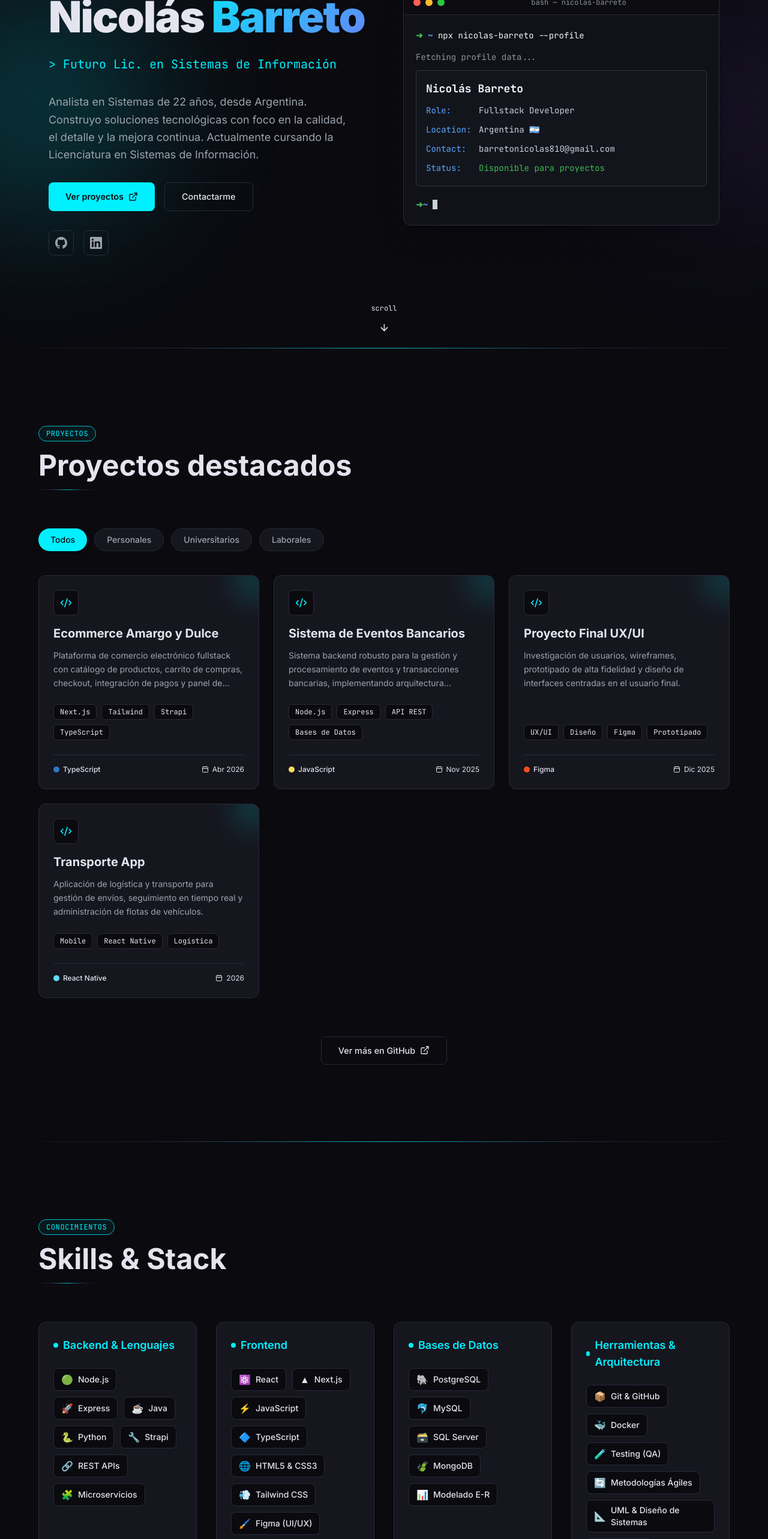
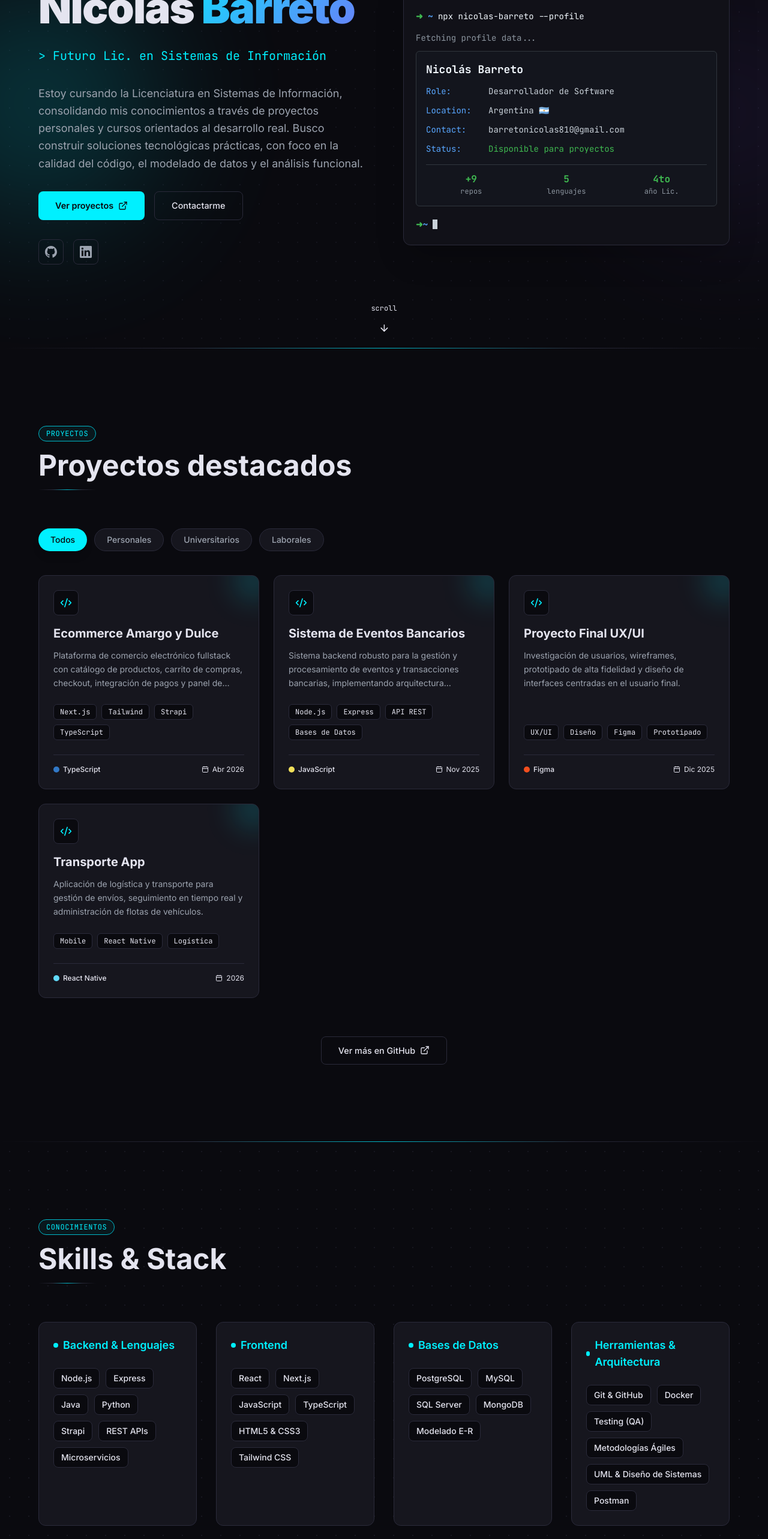
Before and after one commit to NicolasBarreto79/mi-portafolio, a Next.js app: page / in a window 1280 px wide. Shown: the part 220-2786 px from the top of the page at 60% size. Built offline with nearby package versions, Linux system fonts and the light colour scheme.

Commit message:
feat: mejorar perfil - terminal role, sobre mi con edad, skills sin emojis y metricas github

```diff
--- a/src/components/About.tsx
+++ b/src/components/About.tsx
@@ -22,10 +22,10 @@ export default function About() {
           <ScrollReveal direction="left">
             <div className="space-y-6">
               <p className="text-lg md:text-xl leading-relaxed" style={{ color: "var(--color-text-primary)" }}>
-                Soy de Argentina, Entre Ríos, Concepción del Uruguay. Soy <strong style={{ color: "var(--color-accent)" }}>Desarrollador de Software, Base de Datos, Gestión y Análisis Funcional</strong>.
+                Tengo 22 años y soy de Concepción del Uruguay, Entre Ríos, Argentina. Actualmente curso el cuarto año de la <strong style={{ color: "var(--color-accent)" }}>Licenciatura en Sistemas de Información</strong>, con orientación en desarrollo de software, bases de datos y análisis funcional.
               </p>
               <p className="text-base md:text-lg leading-relaxed" style={{ color: "var(--color-text-secondary)" }}>
-                Me apasiona el desarrollo de software y la resolución de problemas a través del código. Siempre busco aprender nuevas tecnologías, perfeccionar mis habilidades y construir soluciones tecnológicas eficientes, robustas y centradas en la experiencia del usuario.
+                Consolido mis conocimientos a través de proyectos personales y cursos orientados al desarrollo real. Me interesa construir soluciones tecnológicas prácticas, con foco en la calidad del código, el modelado de datos y la eficiencia del sistema.
               </p>
             </div>
           </ScrollReveal>
--- a/src/components/Hero.tsx
+++ b/src/components/Hero.tsx
@@ -66,8 +66,8 @@ export default function Hero() {
               </span>
             </div>
 
-            <p className="text-base md:text-lg max-w-lg mb-8 leading-relaxed" style={{ color: "var(--color-text-secondary)" }}>
-              Analista en Sistemas de 22 años, desde Argentina. Construyo soluciones tecnológicas con foco en la calidad, el detalle y la mejora continua. Actualmente cursando la Licenciatura en Sistemas de Información.
+            <p className="text-base md:text-lg leading-relaxed mb-8" style={{ color: "var(--color-text-secondary)" }}>
+              Estoy cursando la Licenciatura en Sistemas de Información, consolidando mis conocimientos a través de proyectos personales y cursos orientados al desarrollo real. Busco construir soluciones tecnológicas prácticas, con foco en la calidad del código, el modelado de datos y el análisis funcional.
             </p>
 
             <div className="flex flex-wrap gap-4 mb-8">
@@ -108,10 +108,15 @@ export default function Hero() {
                 <div className="mt-2 text-[#8b949e]">Fetching profile data...</div>
                 <div className="mt-2 border border-[#30363d] p-4 rounded-md bg-[#161b22]/50">
                   <div className="text-[#f0f6fc] font-bold text-lg mb-2">Nicolás Barreto</div>
-                  <div className="flex gap-2 mb-1"><span className="text-[#58a6ff] w-20">Role:</span> <span className="text-[#c9d1d9]">Fullstack Developer</span></div>
-                  <div className="flex gap-2 mb-1"><span className="text-[#58a6ff] w-20">Location:</span> <span className="text-[#c9d1d9]">Argentina 🇦🇷</span></div>
-                  <div className="flex gap-2 mb-1"><span className="text-[#58a6ff] w-20">Contact:</span> <span className="text-[#c9d1d9]">barretonicolas810@gmail.com</span></div>
-                  <div className="flex gap-2"><span className="text-[#58a6ff] w-20">Status:</span> <span className="text-[#3fb950]">Disponible para proyectos</span></div>
+                  <div className="flex gap-2 mb-1"><span className="text-[#58a6ff] w-24">Role:</span> <span className="text-[#c9d1d9]">Desarrollador de Software</span></div>
+                  <div className="flex gap-2 mb-1"><span className="text-[#58a6ff] w-24">Location:</span> <span className="text-[#c9d1d9]">Argentina 🇦🇷</span></div>
+                  <div className="flex gap-2 mb-1"><span className="text-[#58a6ff] w-24">Contact:</span> <span className="text-[#c9d1d9]">barretonicolas810@gmail.com</span></div>
+                  <div className="flex gap-2 mb-1"><span className="text-[#58a6ff] w-24">Status:</span> <span className="text-[#3fb950]">Disponible para proyectos</span></div>
+                  <div className="mt-3 pt-3 border-t border-[#30363d] grid grid-cols-3 gap-2 text-center">
+                    <div><div className="text-[#3fb950] font-bold text-base">+9</div><div className="text-[#8b949e] text-xs">repos</div></div>
+                    <div><div className="text-[#3fb950] font-bold text-base">5</div><div className="text-[#8b949e] text-xs">lenguajes</div></div>
+                    <div><div className="text-[#3fb950] font-bold text-base">4to</div><div className="text-[#8b949e] text-xs">año Lic.</div></div>
+                  </div>
                 </div>
                 <div className="mt-4 flex items-center">
                   <span className="text-[#3fb950] font-bold">➜</span> <span className="text-[#58a6ff] font-bold">~</span> <span className="animate-pulse w-2 h-4 bg-[#c9d1d9] ml-2 inline-block"></span>
--- a/src/components/Skills.tsx
+++ b/src/components/Skills.tsx
@@ -49,7 +49,7 @@ export default function Skills() {
                         color: "var(--color-text-primary)"
                       }}
                     >
-                      <span className="text-base">{skill.icon}</span>
+                      {skill.icon && <span className="text-base">{skill.icon}</span>}
                       <span>{skill.name}</span>
                     </motion.div>
                   ))}
--- a/src/lib/constants.ts
+++ b/src/lib/constants.ts
@@ -28,46 +28,45 @@ export const SKILLS: SkillCategory[] = [
   {
     title: "Backend & Lenguajes",
     skills: [
-      { name: "Node.js", icon: "🟢", level: 85 },
-      { name: "Express", icon: "🚀", level: 80 },
-      { name: "Java", icon: "☕", level: 80 },
-      { name: "Python", icon: "🐍", level: 75 },
-      { name: "Strapi", icon: "🔧", level: 70 },
-      { name: "REST APIs", icon: "🔗", level: 90 },
-      { name: "Microservicios", icon: "🧩", level: 65 },
+      { name: "Node.js", icon: "", level: 85 },
+      { name: "Express", icon: "", level: 80 },
+      { name: "Java", icon: "", level: 80 },
+      { name: "Python", icon: "", level: 75 },
+      { name: "Strapi", icon: "", level: 70 },
+      { name: "REST APIs", icon: "", level: 90 },
+      { name: "Microservicios", icon: "", level: 65 },
     ],
   },
   {
     title: "Frontend",
     skills: [
-      { name: "React", icon: "⚛️", level: 80 },
-      { name: "Next.js", icon: "▲", level: 75 },
-      { name: "JavaScript", icon: "⚡", level: 90 },
-      { name: "TypeScript", icon: "🔷", level: 75 },
-      { name: "HTML5 & CSS3", icon: "🌐", level: 95 },
-      { name: "Tailwind CSS", icon: "💨", level: 85 },
-      { name: "Figma (UI/UX)", icon: "🖌️", level: 60 },
+      { name: "React", icon: "", level: 80 },
+      { name: "Next.js", icon: "", level: 75 },
+      { name: "JavaScript", icon: "", level: 90 },
+      { name: "TypeScript", icon: "", level: 75 },
+      { name: "HTML5 & CSS3", icon: "", level: 95 },
+      { name: "Tailwind CSS", icon: "", level: 85 },
     ],
   },
   {
     title: "Bases de Datos",
     skills: [
-      { name: "PostgreSQL", icon: "🐘", level: 80 },
-      { name: "MySQL", icon: "🐬", level: 85 },
-      { name: "SQL Server", icon: "🗃️", level: 70 },
-      { name: "MongoDB", icon: "🍃", level: 75 },
-      { name: "Modelado E-R", icon: "📊", level: 90 },
+      { name: "PostgreSQL", icon: "", level: 80 },
+      { name: "MySQL", icon: "", level: 85 },
+      { name: "SQL Server", icon: "", level: 70 },
+      { name: "MongoDB", icon: "", level: 75 },
+      { name: "Modelado E-R", icon: "", level: 90 },
     ],
   },
   {
     title: "Herramientas & Arquitectura",
     skills: [
-      { name: "Git & GitHub", icon: "📦", level: 90 },
-      { name: "Docker", icon: "🐳", level: 65 },
-      { name: "Testing (QA)", icon: "🧪", level: 70 },
-      { name: "Metodologías Ágiles", icon: "🔄", level: 85 },
-      { name: "UML & Diseño de Sistemas", icon: "📐", level: 80 },
-      { name: "Postman", icon: "📮", level: 90 },
+      { name: "Git & GitHub", icon: "", level: 90 },
+      { name: "Docker", icon: "", level: 65 },
+      { name: "Testing (QA)", icon: "", level: 70 },
+      { name: "Metodologías Ágiles", icon: "", level: 85 },
+      { name: "UML & Diseño de Sistemas", icon: "", level: 80 },
+      { name: "Postman", icon: "", level: 90 },
     ],
   },
 ];
```
